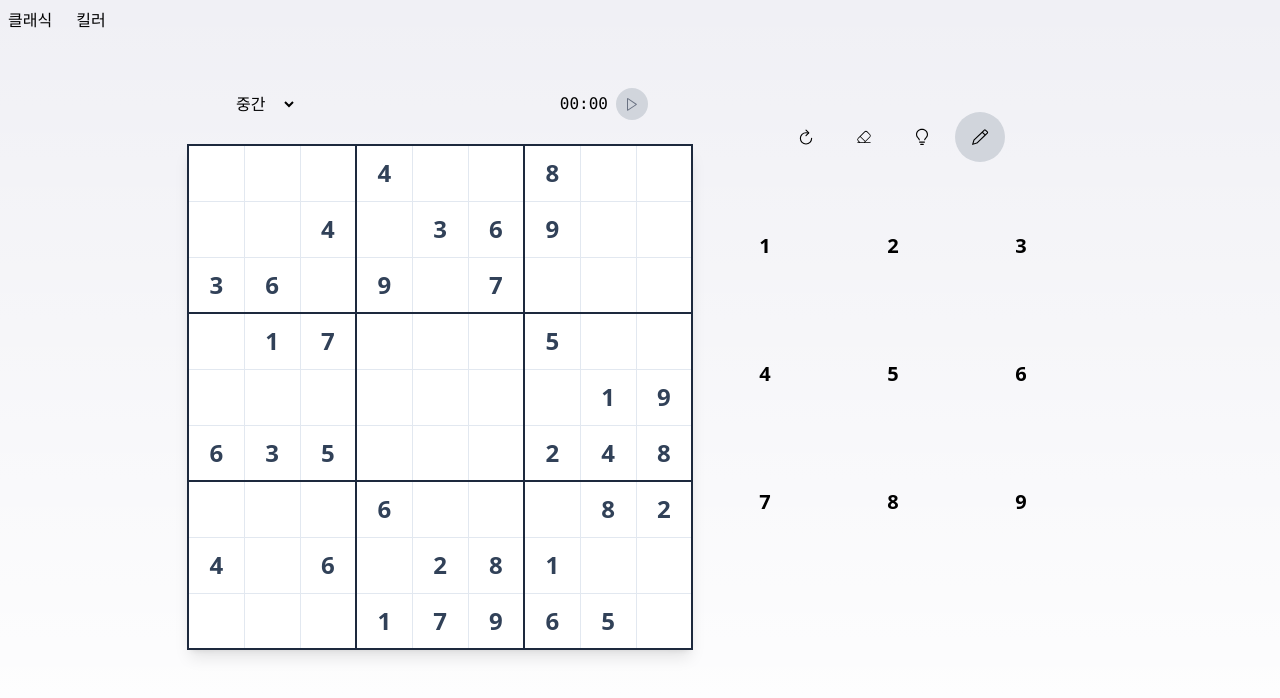
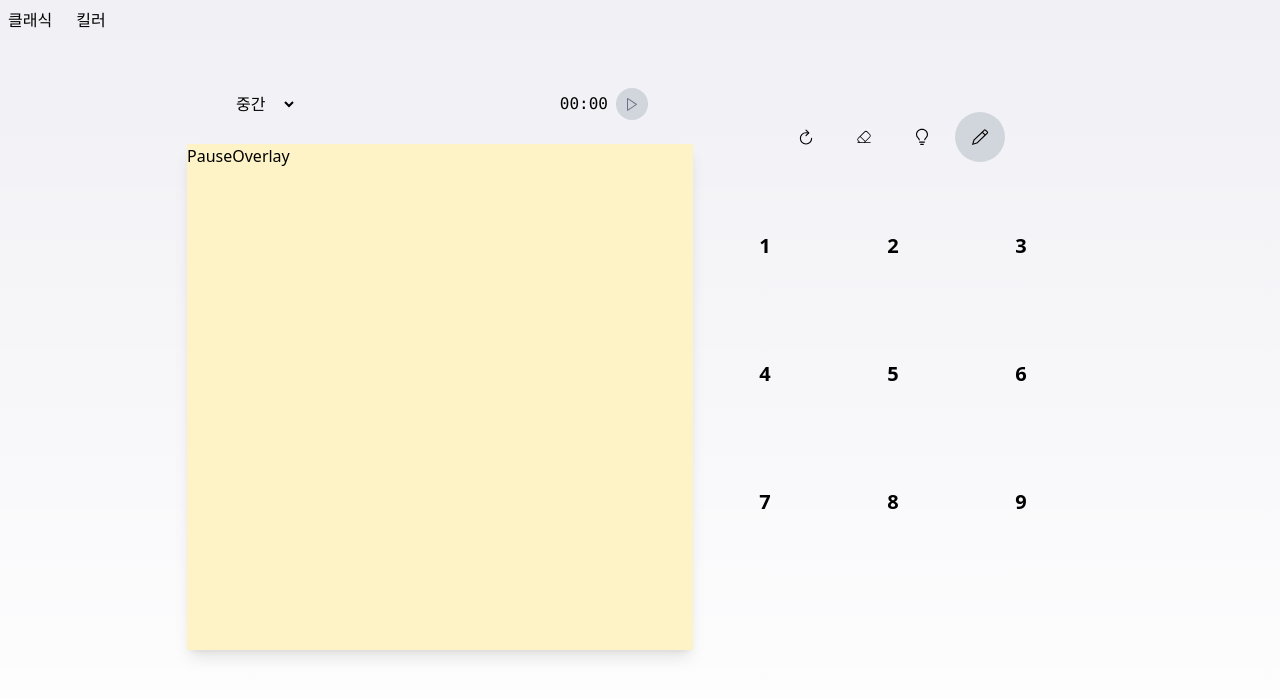
Before and after one commit to KimDanwoo/awesome-sudoku, a Next.js app: page / in a window 1280 px wide. Shown: the top 698 px of the page. Built offline with nearby package versions, Linux system fonts and the light colour scheme.

Commit message:
✨ feat: 일시 정지 오버레이 컴포넌트 추가 및 스도쿠 보드에 통합

```diff
--- /dev/null
+++ b/src/features/pause-overlay/PauseOverlay.tsx
@@ -0,0 +1,9 @@
+import { useSudokuStore } from "@entities/sudoku/model";
+
+export const PauseOverlay = () => {
+  const timerActive = useSudokuStore((state) => state.timerActive);
+
+  if (timerActive) return null;
+
+  return <div className="absolute w-full h-full bg-amber-100 z-10">PauseOverlay</div>;
+};
--- a/src/widgets/sudoku-board/ui/SudokuBoard.tsx
+++ b/src/widgets/sudoku-board/ui/SudokuBoard.tsx
@@ -3,6 +3,7 @@
 import { KILLER_MODE, MEDIUM, useKeyboardControls, useSudokuStore } from "@entities/sudoku/model";
 import { SudokuCell } from "@entities/sudoku/ui/Cell";
 import { KillerCage } from "@features/killer-cage/ui/KillerCage";
+import { PauseOverlay } from "@features/pause-overlay/PauseOverlay";
 import React, { useEffect } from "react";
 
 export const SudokuBoard: React.FC = () => {
@@ -22,6 +23,8 @@ export const SudokuBoard: React.FC = () => {
 
   return (
     <div className="relative">
+      <PauseOverlay />
+
       {gameMode === KILLER_MODE && <KillerCage />}
 
       <table className="border-collapse border-2 border-slate-800 bg-white w-fit mx-auto shadow-lg">
```
